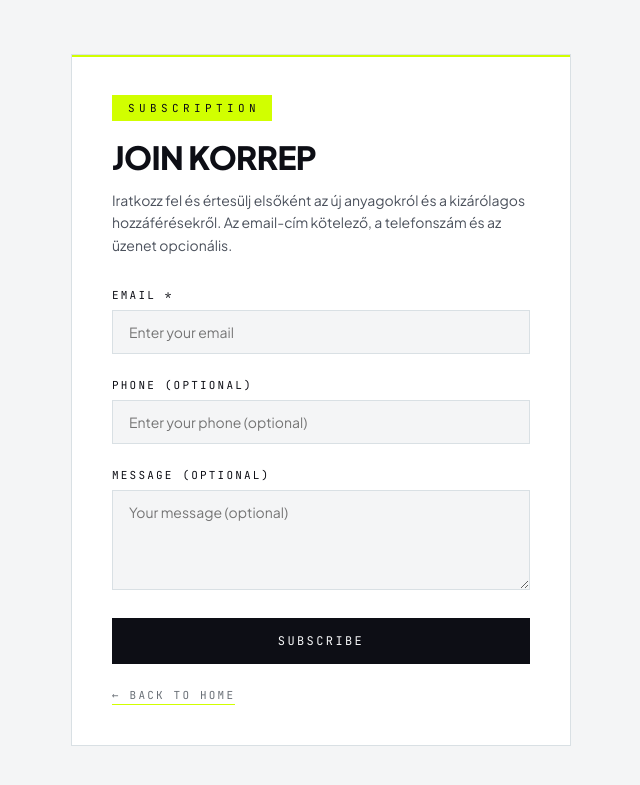
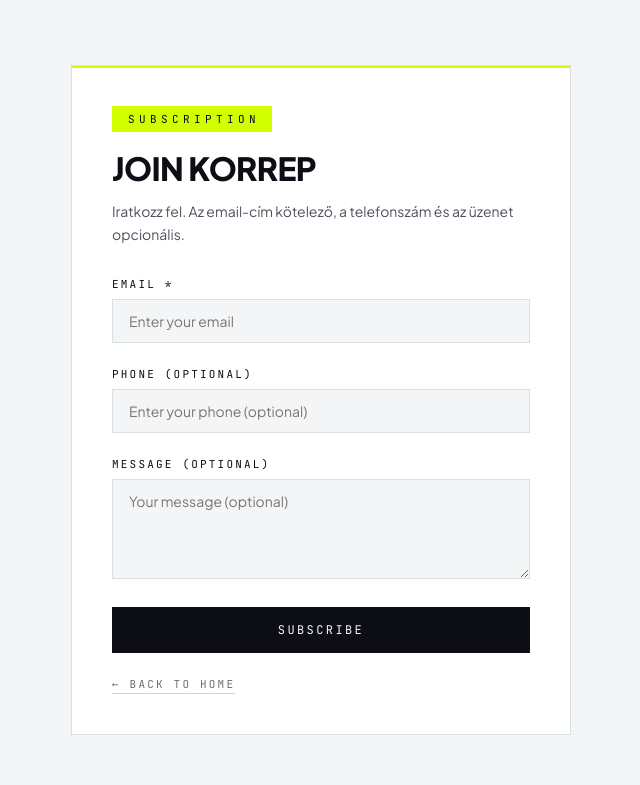
Before and after one commit to arantesdonascimento/korrep, a Django app: page /subscriptions/subscribe/ in a window 1280 px wide. Shown: the top 785 px of the page, without its empty margins (319-959 px from the left). Run offline with Django 5.2, Linux system fonts and the light colour scheme.

Commit message:
szövegek módosítása

```diff
--- a/templates/subscriptions/subscribe.html
+++ b/templates/subscriptions/subscribe.html
@@ -135,7 +135,7 @@
         <div class="subscribe-header">
             <span class="subscribe-eyebrow">Subscription</span>
             <h1 class="subscribe-title">JOIN KORREP</h1>
-            <p class="subscribe-subtitle">Iratkozz fel és értesülj elsőként az új anyagokról és a kizárólagos hozzáférésekről. Az email-cím kötelező, a telefonszám és az üzenet opcionális.</p>
+            <p class="subscribe-subtitle">Iratkozz fel. Az email-cím kötelező, a telefonszám és az üzenet opcionális.</p>
         </div>
 
         <form method="post">
```
